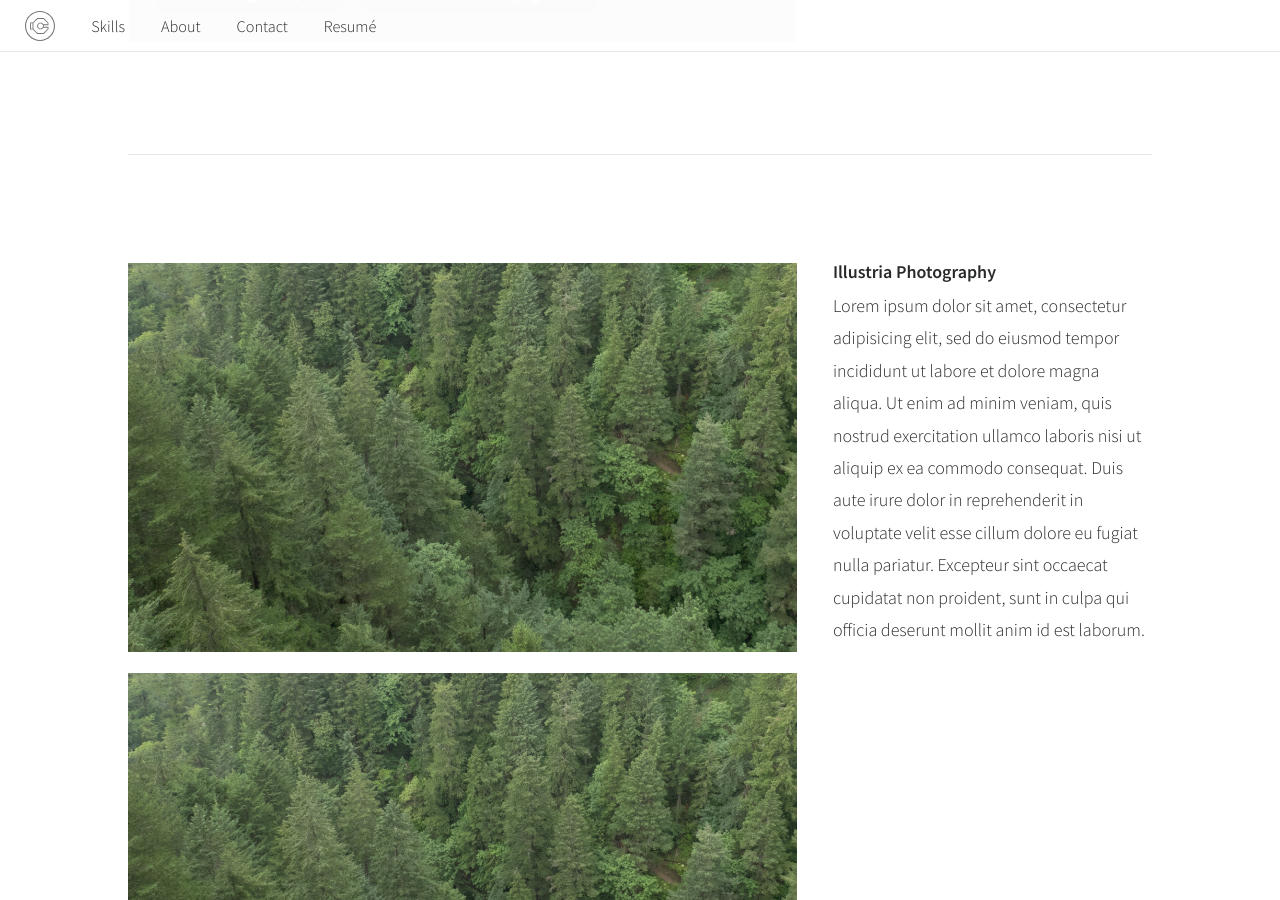
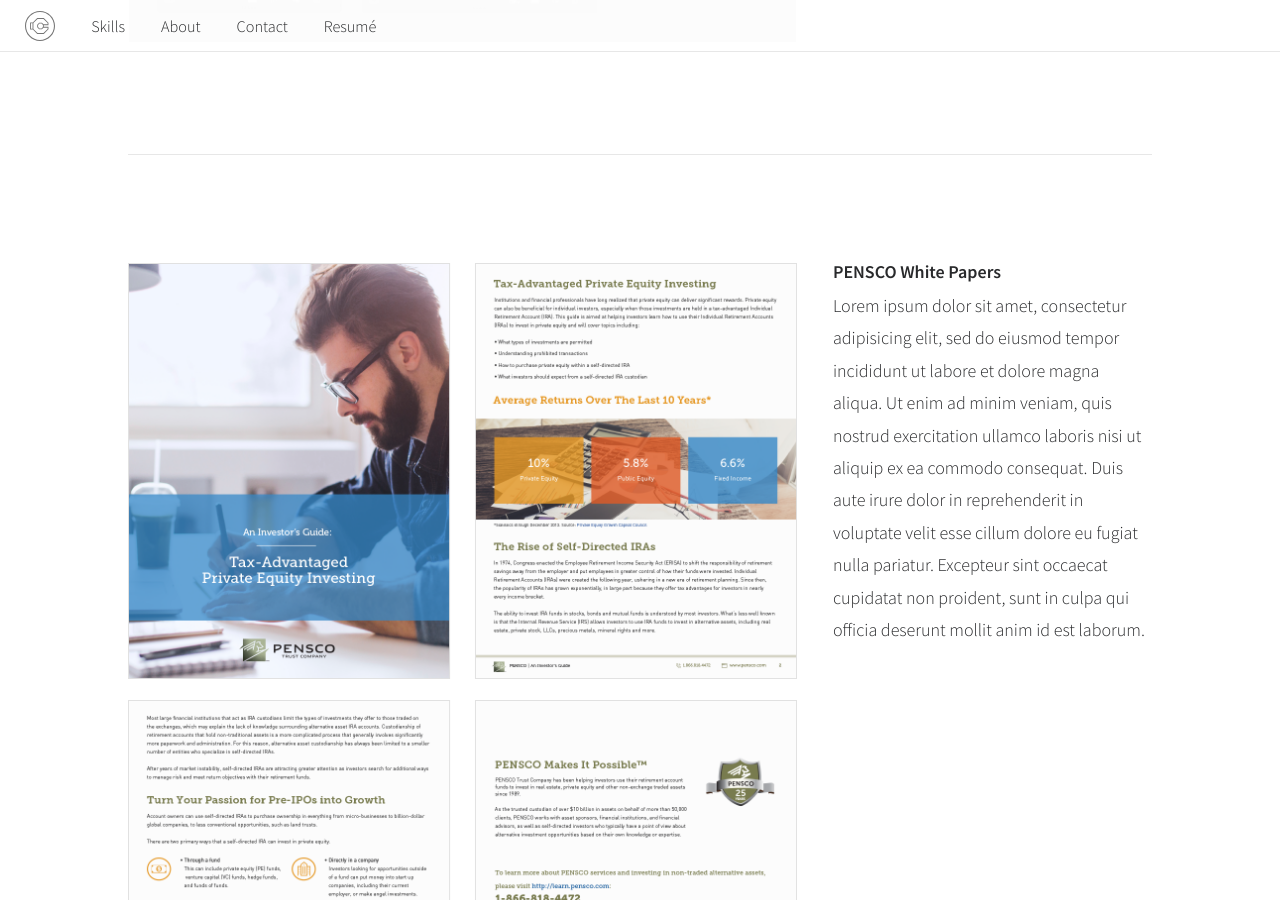
Before and after one commit to okay-cade/okay-cade.github.io, a Jekyll site: the page built from prod.html, in a window 1280 px wide and 900 px high, scrolled down 3387 px. Built offline with Jekyll 4.4.1, drawn with Linux system fonts in a browser that asks for light colours.

Commit message:
Update prod.html

```diff
--- a/prod.html
+++ b/prod.html
@@ -44,11 +44,11 @@
 <section class="l-section l-wrapper-large portfolio">
   <div class="l-two-up l-two-up--unequal">
     <div class="l-two-up__item">
-      <img src="assets/images/trees.jpg">
-      <img src="assets/images/trees.jpg">
+      <img src="assets/images/pensco1.png">
+      <img src="assets/images/pensco2.png">
     </div>
     <div class="l-two-up__item">
-      <h4>Illustria Photography</h4>
+      <h4>PENSCO White Papers</h4>
       <p>Lorem ipsum dolor sit amet, consectetur adipisicing elit, sed do eiusmod
       tempor incididunt ut labore et dolore magna aliqua. Ut enim ad minim veniam,
       quis nostrud exercitation ullamco laboris nisi ut aliquip ex ea commodo
```
